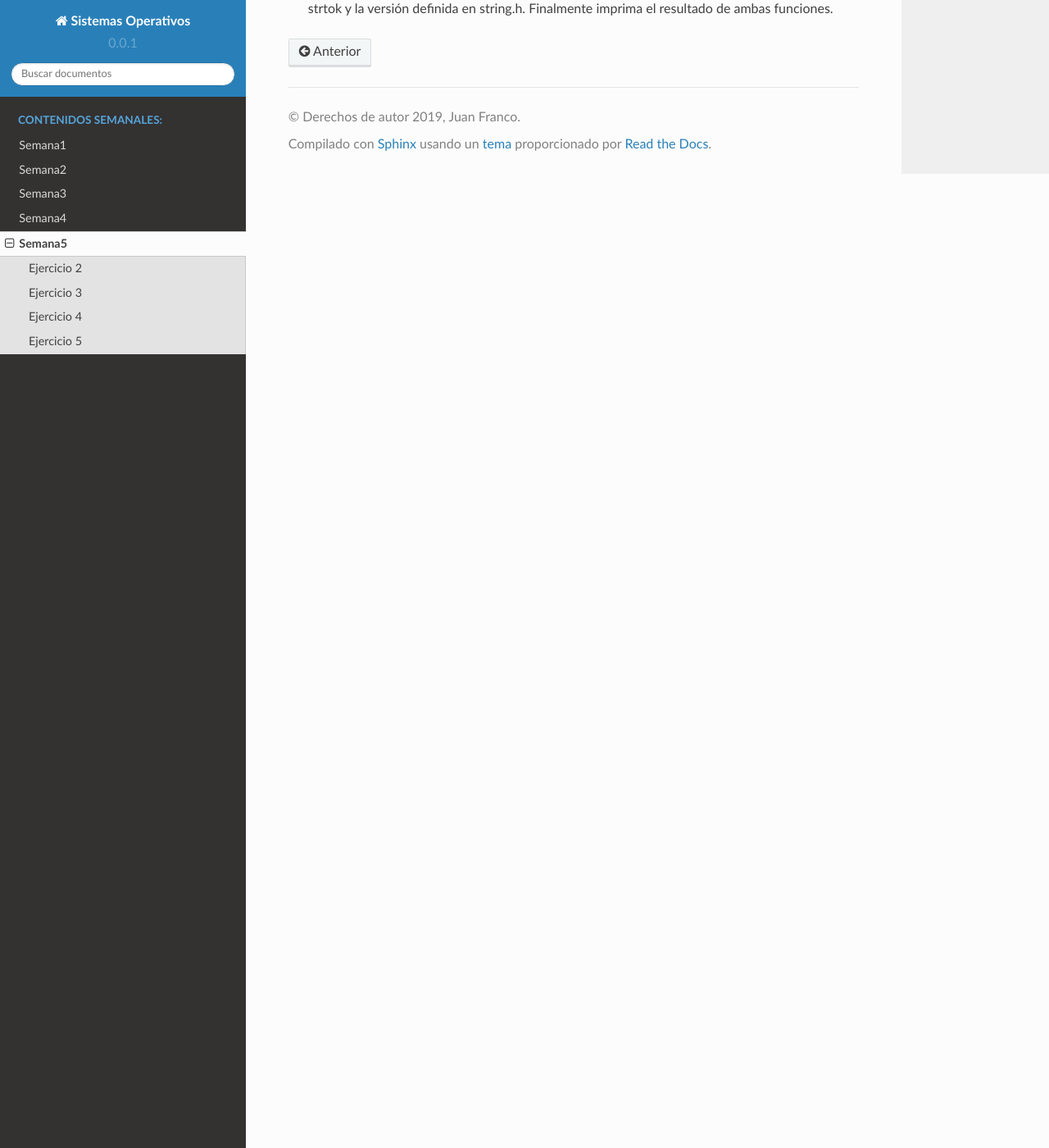
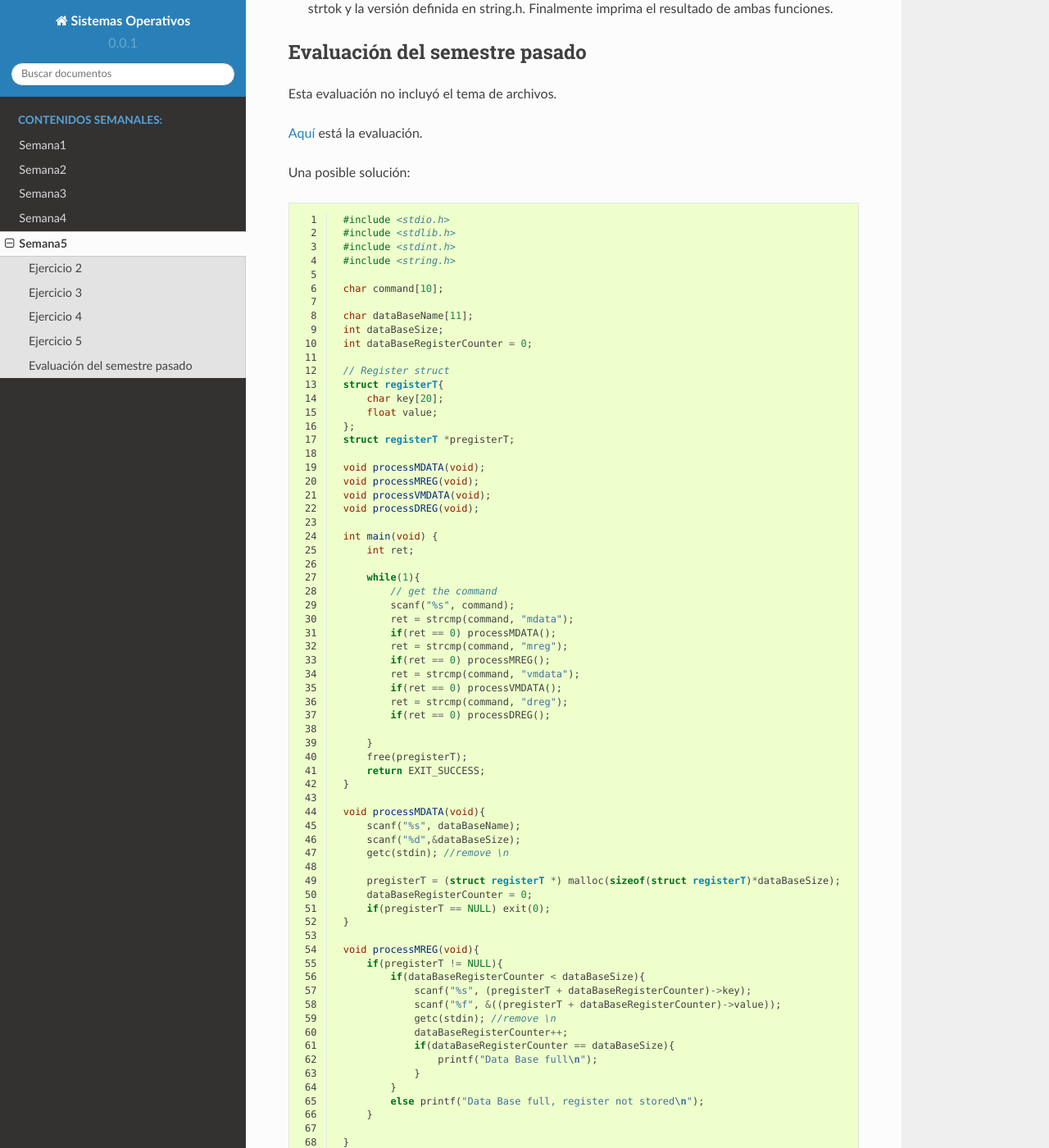
Before and after one commit to juanferfranco/sistemasoperativos, a Sphinx documentation site: the page built from docs/_semana5/semana5.rst, in a window 1280 px wide and 1400 px high, scrolled down 1472 px. Shown: the whole window at 82% size. Built offline with Sphinx 7.4.7 and the Read the Docs theme 2.0.0, drawn with Linux system fonts in a browser that asks for light colours; some of the changed text lies outside the part shown.

Commit message:
add last semester eva1

```diff
--- a/docs/_semana5/semana5.rst
+++ b/docs/_semana5/semana5.rst
@@ -63,3 +63,121 @@ Ejercicio 5
   `strtok <https://www.tutorialspoint.com/c_standard_library/c_function_strtok.htm>`__.
 * Luego construya un programa que solicite la cadena y el delimitador, aplique su versión de
   strtok y la versión definida en string.h. Finalmente imprima el resultado de ambas funciones.
+
+Evaluación del semestre pasado
+--------------------------------
+Esta evaluación no incluyó el tema de archivos.
+
+`Aquí <https://drive.google.com/open?id=1CxuO4w7jKYNDKz8atdR2R4w75Ufo4yp7St4kawx4Mf0>`__ está la
+evaluación.
+
+Una posible solución:
+
+.. code-block:: c
+   :linenos:
+
+    #include <stdio.h>
+    #include <stdlib.h>
+    #include <stdint.h>
+    #include <string.h>
+
+    char command[10];
+
+    char dataBaseName[11];
+    int dataBaseSize;
+    int dataBaseRegisterCounter = 0;
+
+    // Register struct
+    struct registerT{
+        char key[20];
+        float value;
+    };
+    struct registerT *pregisterT;
+
+    void processMDATA(void);
+    void processMREG(void);
+    void processVMDATA(void);
+    void processDREG(void);
+
+    int main(void) {
+        int ret;
+
+        while(1){
+            // get the command
+            scanf("%s", command);
+            ret = strcmp(command, "mdata");
+            if(ret == 0) processMDATA();
+            ret = strcmp(command, "mreg");
+            if(ret == 0) processMREG();
+            ret = strcmp(command, "vmdata");
+            if(ret == 0) processVMDATA();
+            ret = strcmp(command, "dreg");
+            if(ret == 0) processDREG();
+
+        }
+        free(pregisterT);
+        return EXIT_SUCCESS;
+    }
+
+    void processMDATA(void){
+        scanf("%s", dataBaseName);
+        scanf("%d",&dataBaseSize);
+        getc(stdin); //remove \n
+
+        pregisterT = (struct registerT *) malloc(sizeof(struct registerT)*dataBaseSize);
+        dataBaseRegisterCounter = 0;
+        if(pregisterT == NULL) exit(0);
+    }
+
+    void processMREG(void){
+        if(pregisterT != NULL){
+            if(dataBaseRegisterCounter < dataBaseSize){
+                scanf("%s", (pregisterT + dataBaseRegisterCounter)->key);
+                scanf("%f", &((pregisterT + dataBaseRegisterCounter)->value));
+                getc(stdin); //remove \n
+                dataBaseRegisterCounter++;
+                if(dataBaseRegisterCounter == dataBaseSize){
+                    printf("Data Base full\n");
+                }
+            }
+            else printf("Data Base full, register not stored\n");
+        }
+
+    }
+
+
+    void processVMDATA(void){
+        int ret;
+        char dataBaseNameTargte[11];
+        scanf("%s", dataBaseNameTargte);
+        getc(stdin); //remove \n
+
+        ret = strcmp(dataBaseNameTargte, dataBaseName);
+        if(0 == ret){
+            if(pregisterT != NULL){
+                for(int i= 0; i < dataBaseRegisterCounter;i++){
+                    ret = strcmp((pregisterT + i)->key, "");
+                    if(0 != ret) printf("Key: %s Value:%f \n",(pregisterT + i)->key,(pregisterT + i)->value);
+                }
+            }
+        }
+    }
+
+
+    void processDREG(void){
+        int ret;
+        char registerName[11];
+        scanf("%s", registerName);
+        getc(stdin); //remove \n
+
+        if(pregisterT != NULL){
+            for(int i= 0; i < dataBaseRegisterCounter;i++){
+                ret = strcmp(registerName, (pregisterT + i)->key);
+                if(0 == ret){
+                    *((pregisterT + i)->key) = 0;
+                    return;
+                }
+            }
+            printf("Register not Found\n");
+        }
+    }
```
